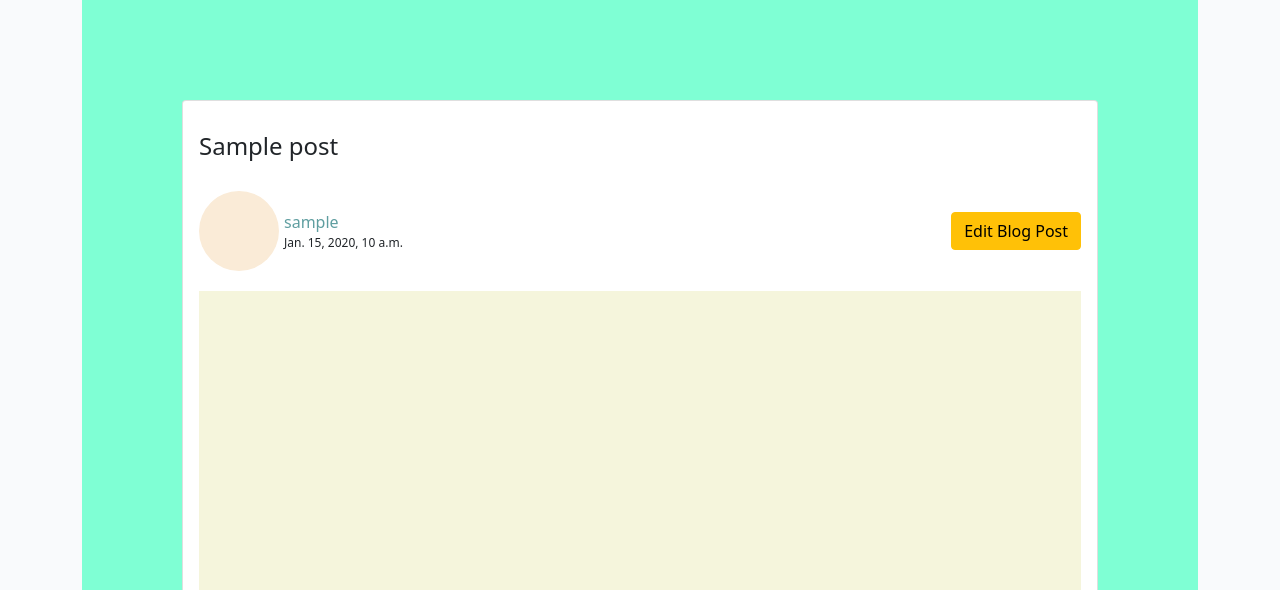
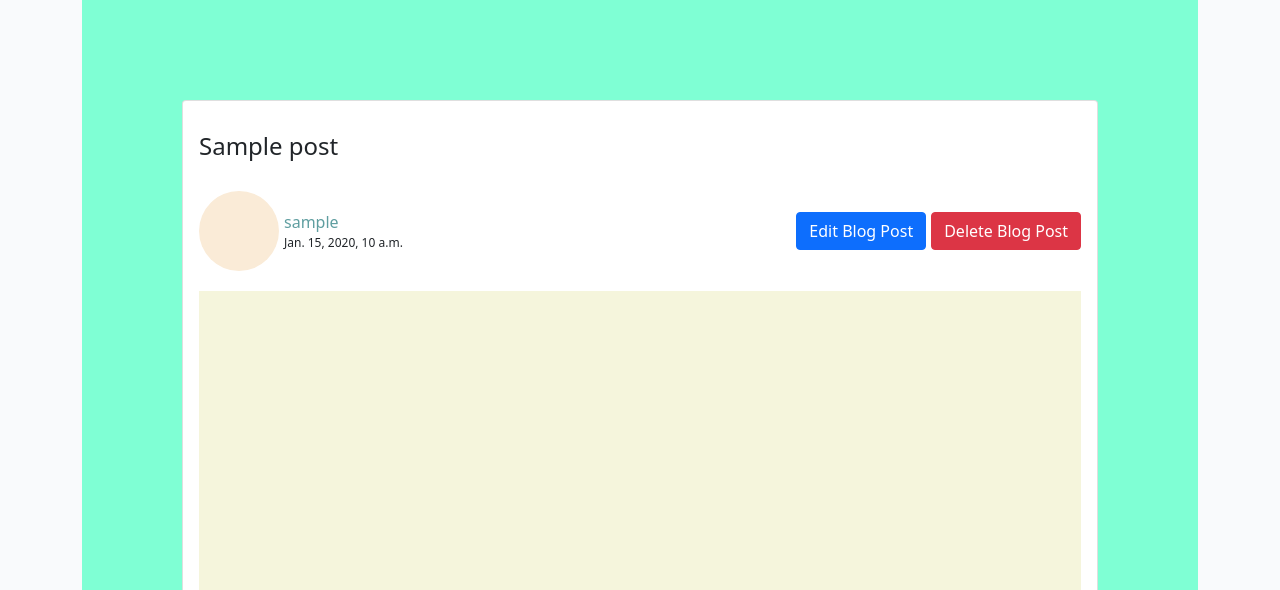
Before and after one commit to chikadim/blogi, a Django app: a page that uses postdetails/templates/postdetails/index.html in a window 1280 px wide. Shown: the part 56-646 px from the top of the page. Run offline with Django 3.2, Linux system fonts and the light colour scheme; a user stored in the database is signed in; tables that the repository leaves empty hold one stand-in row (values such as "Sample post"); some libraries are stand-ins or nearby versions.

Commit message:
Add post edit function

```diff
--- a/home/urls.py
+++ b/home/urls.py
@@ -1,7 +1,9 @@
 from . import views
 from django.urls import path
+from .views import UpdatePostView
 
 urlpatterns = [
     path('', views.PostList.as_view(), name='home'),
     path("add_blogs/", views.add_blogs, name="add_blogs"),
+    path("edit_blog_post/<str:slug>/", UpdatePostView.as_view(), name="edit_blog_post"),
 ]
--- a/postdetails/templates/postdetails/index.html
+++ b/postdetails/templates/postdetails/index.html
@@ -24,7 +24,8 @@
 
                             {% if user.is_authenticated %}
                             {% if user.id == post.author.id %}
-                            <small><a href="/edit_blog_post/{{post.slug}}/" class="edit btn btn-warning">Edit Blog Post</a></small>
+                            <small><a href="/edit_blog_post/{{post.slug}}/" class="edit btn btn-primary">Edit Blog Post</a></small>
+                            <small><a href="/delete_blog_post/{{post.slug}}/" class="btn btn-danger">Delete Blog Post</a></small>
                             {% endif %}
                             {% endif %}
 
--- a/static/css/style.css
+++ b/static/css/style.css
@@ -97,3 +97,7 @@ body {
 .form-style {
     margin-top: 1.3em;
 }
+
+.edit {
+    margin-right: 5px;
+}
```
Also changed, not shown: home/templates/home/edit_blog_post.html (added, +20 -0 lines), home/views.py (+12 -1 lines).
